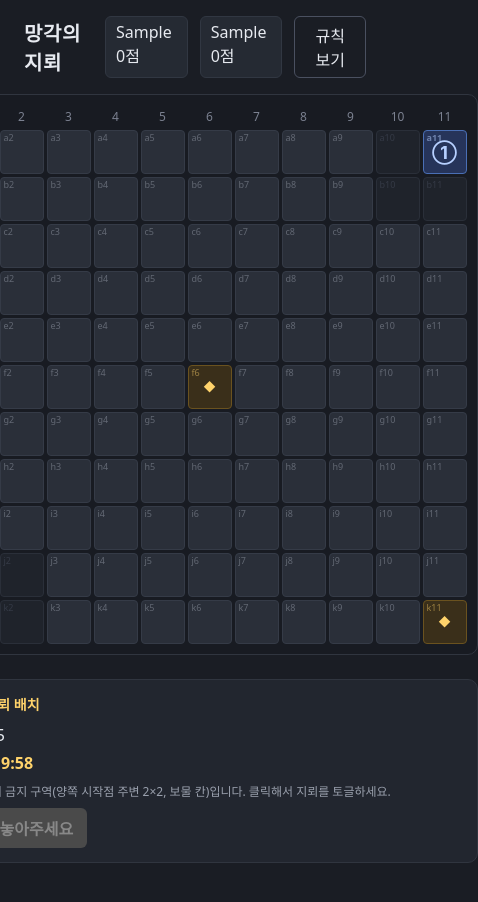
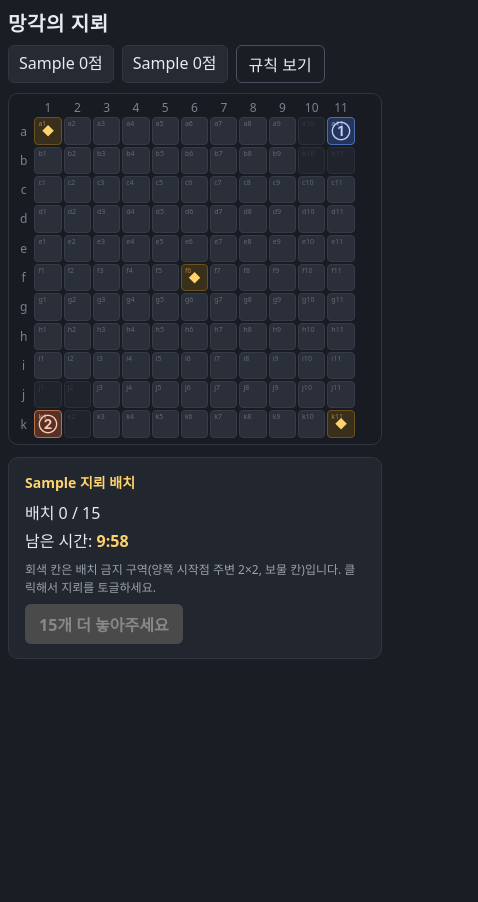
Before and after one commit to koronya/forgotten-mine, a React (Vite) app: page / in a window 390 px wide. Both pictures are taken after typing "Sample", "Sample" into the empty fields and a click on the button "게임 시작". Shown: the top 902 px of the page, 478 px wide, since content can reach past the window. After the commit the page ends 844 px from the top, so only its background shows below. Built offline with nearby package versions, Linux system fonts and the light colour scheme.

Commit message:
feat: 모바일 사이즈에 대한 대응 추가

```diff
--- a/src/styles/app.module.css
+++ b/src/styles/app.module.css
@@ -3,8 +3,9 @@
   display: flex;
   flex-direction: column;
   align-items: center;
-  padding: 16px 24px 48px;
-  gap: 16px;
+  padding: clamp(8px, 2vw, 16px) clamp(8px, 2vw, 24px)
+    clamp(24px, 5vw, 48px);
+  gap: clamp(10px, 2vw, 16px);
 }
 
 .header {
@@ -13,6 +14,8 @@
   justify-content: space-between;
   width: 100%;
   max-width: 960px;
+  flex-wrap: wrap;
+  gap: 8px;
 }
 
 .title {
@@ -23,8 +26,9 @@
 
 .scoreRow {
   display: flex;
-  gap: 12px;
+  gap: 8px;
   font-variant-numeric: tabular-nums;
+  flex-wrap: wrap;
 }
 
 .scoreBadge {
@@ -44,11 +48,15 @@
   grid-template-columns: auto 300px;
   gap: 24px;
   align-items: start;
+  width: 100%;
+  max-width: 960px;
+  justify-content: center;
 }
 
 @media (max-width: 900px) {
   .layout {
     grid-template-columns: 1fr;
+    gap: 12px;
   }
 }
 
@@ -57,7 +65,10 @@
   border: 1px solid #30353f;
   border-radius: 10px;
   padding: 14px 16px;
-  min-width: 280px;
+  width: 100%;
+  max-width: 420px;
+  min-width: 0;
+  box-sizing: border-box;
 }
 
 .panelTitle {
--- a/src/styles/board.module.css
+++ b/src/styles/board.module.css
@@ -2,15 +2,20 @@
   display: inline-block;
   background: #181b22;
   border: 1px solid #30353f;
-  padding: 10px;
+  padding: clamp(4px, 1.5vw, 10px);
   border-radius: 10px;
+  max-width: 100%;
 }
 
 .grid {
   display: grid;
-  grid-template-columns: 26px repeat(11, 44px);
-  grid-template-rows: 22px repeat(11, 44px);
-  gap: 3px;
+  --cell-size: clamp(22px, 7vw, 44px);
+  --row-label: clamp(14px, 4.5vw, 26px);
+  --col-label: clamp(12px, 4vw, 22px);
+  --cell-gap: clamp(2px, 0.4vw, 3px);
+  grid-template-columns: var(--row-label) repeat(11, var(--cell-size));
+  grid-template-rows: var(--col-label) repeat(11, var(--cell-size));
+  gap: var(--cell-gap);
 }
 
 .corner,
@@ -71,7 +76,7 @@
   background: #1f2f55;
   border-color: #4a6fb5;
   color: #b7d0ff;
-  font-size: 16px;
+  font-size: clamp(12px, 3vw, 16px);
   font-weight: 700;
 }
 
@@ -79,7 +84,7 @@
   background: #4a2a1f;
   border-color: #b5714a;
   color: #ffc9b7;
-  font-size: 16px;
+  font-size: clamp(12px, 3vw, 16px);
   font-weight: 700;
 }
 
@@ -87,7 +92,7 @@
   background: linear-gradient(135deg, #1f2f55 0%, #1f2f55 48%, #4a2a1f 52%, #4a2a1f 100%);
   border-color: #8a5b9a;
   color: #ffffff;
-  font-size: 16px;
+  font-size: clamp(12px, 3vw, 16px);
   font-weight: 700;
 }
 
@@ -111,7 +116,7 @@
 
 .cellPawnP1,
 .cellPawnP2 {
-  font-size: 18px;
+  font-size: clamp(13px, 3.5vw, 18px);
   font-weight: 700;
 }
 
@@ -131,7 +136,7 @@
   position: absolute;
   top: 2px;
   left: 3px;
-  font-size: 9px;
+  font-size: clamp(7px, 1.8vw, 9px);
   opacity: 0.5;
 }
 
```
